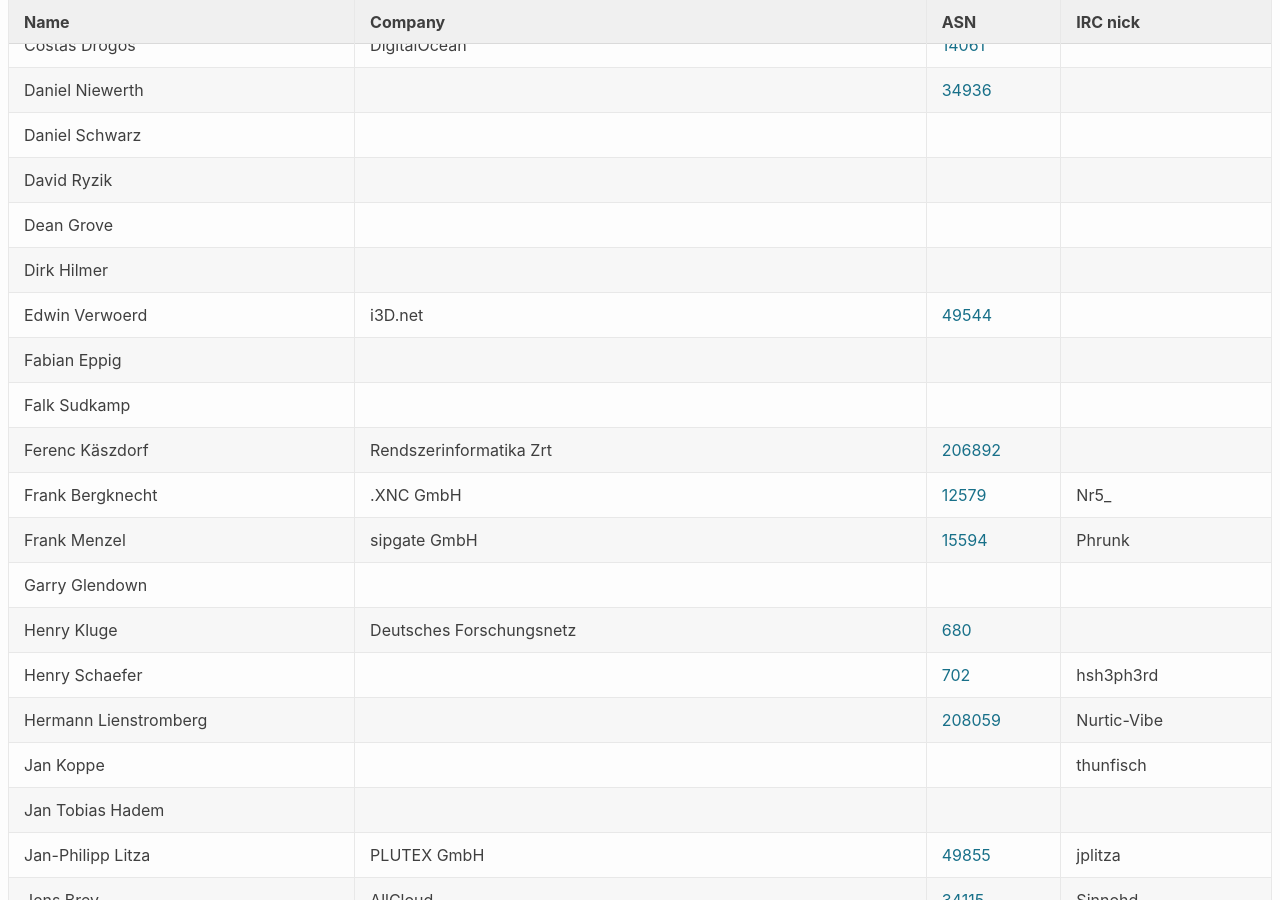
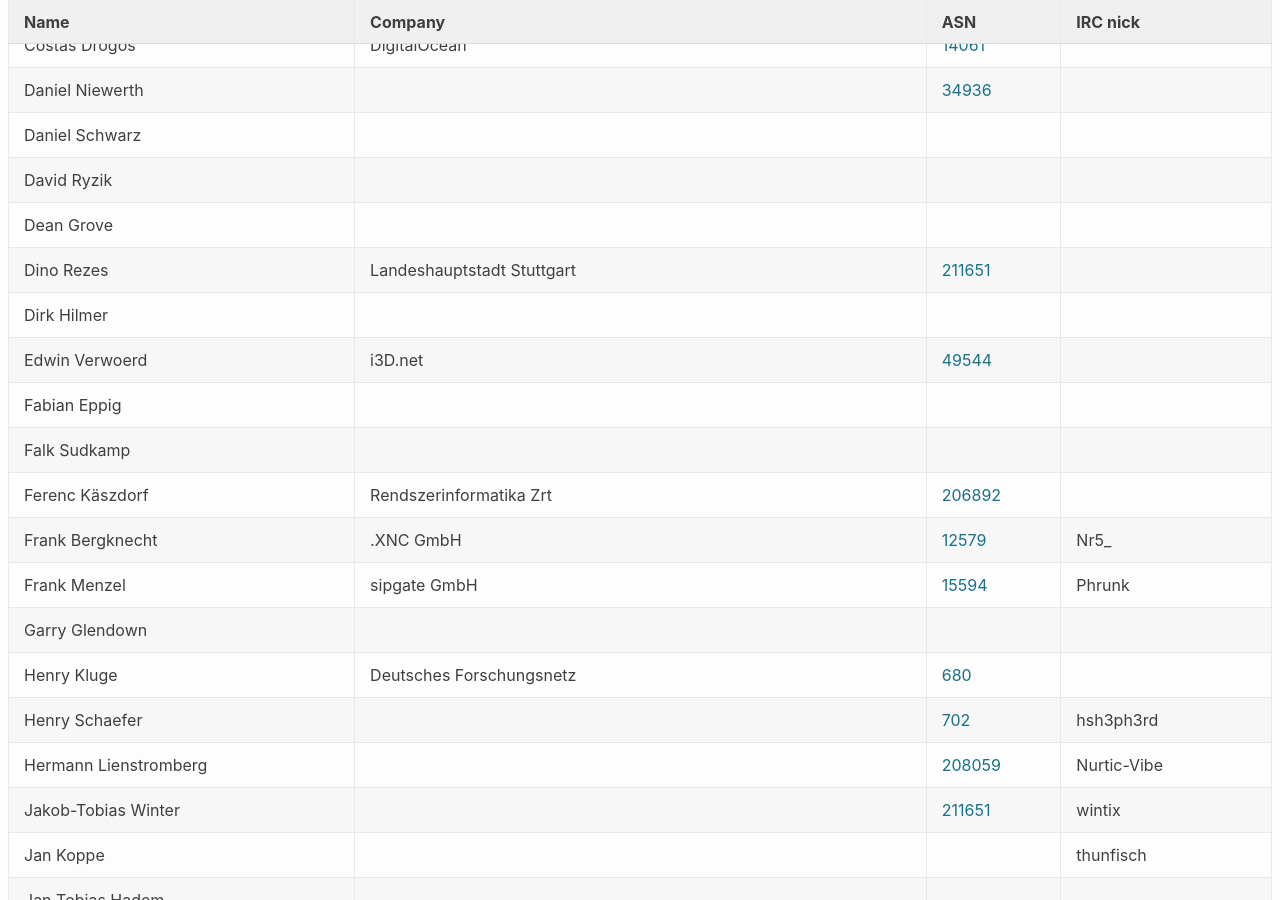
Before and after one commit to denog/pretix-attendeelist, a Jekyll site: the page built from denog14/index.md, in a window 1280 px wide and 900 px high, scrolled down 10869 px. Built offline with Jekyll 4.4.1, drawn with Linux system fonts in a browser that asks for light colours.

Commit message:
Latest data: Mon Oct 24 08:17:59 UTC 2022

```diff
--- a/_data/attendees_denog14_remote.json
+++ b/_data/attendees_denog14_remote.json
@@ -102,6 +102,12 @@
     "asn": null
   },
   {
+    "name": "Dino Rezes",
+    "company": "Landeshauptstadt Stuttgart",
+    "irc": null,
+    "asn": "211651"
+  },
+  {
     "name": "Dirk Hilmer",
     "company": null,
     "irc": null,
@@ -166,6 +172,12 @@
     "company": null,
     "irc": "Nurtic-Vibe",
     "asn": "208059"
+  },
+  {
+    "name": "Jakob-Tobias Winter",
+    "company": null,
+    "irc": "wintix",
+    "asn": "211651"
   },
   {
     "name": "Jan Koppe",
@@ -481,13 +493,13 @@
   },
   {
     "name": "Robert Leichssenring",
-    "company": null,
+    "company": "DE-CIX",
     "irc": null,
     "asn": "6695"
   },
   {
     "name": "Robert Leichssenring",
-    "company": "DE-CIX",
+    "company": null,
     "irc": null,
     "asn": "6695"
   },
```
